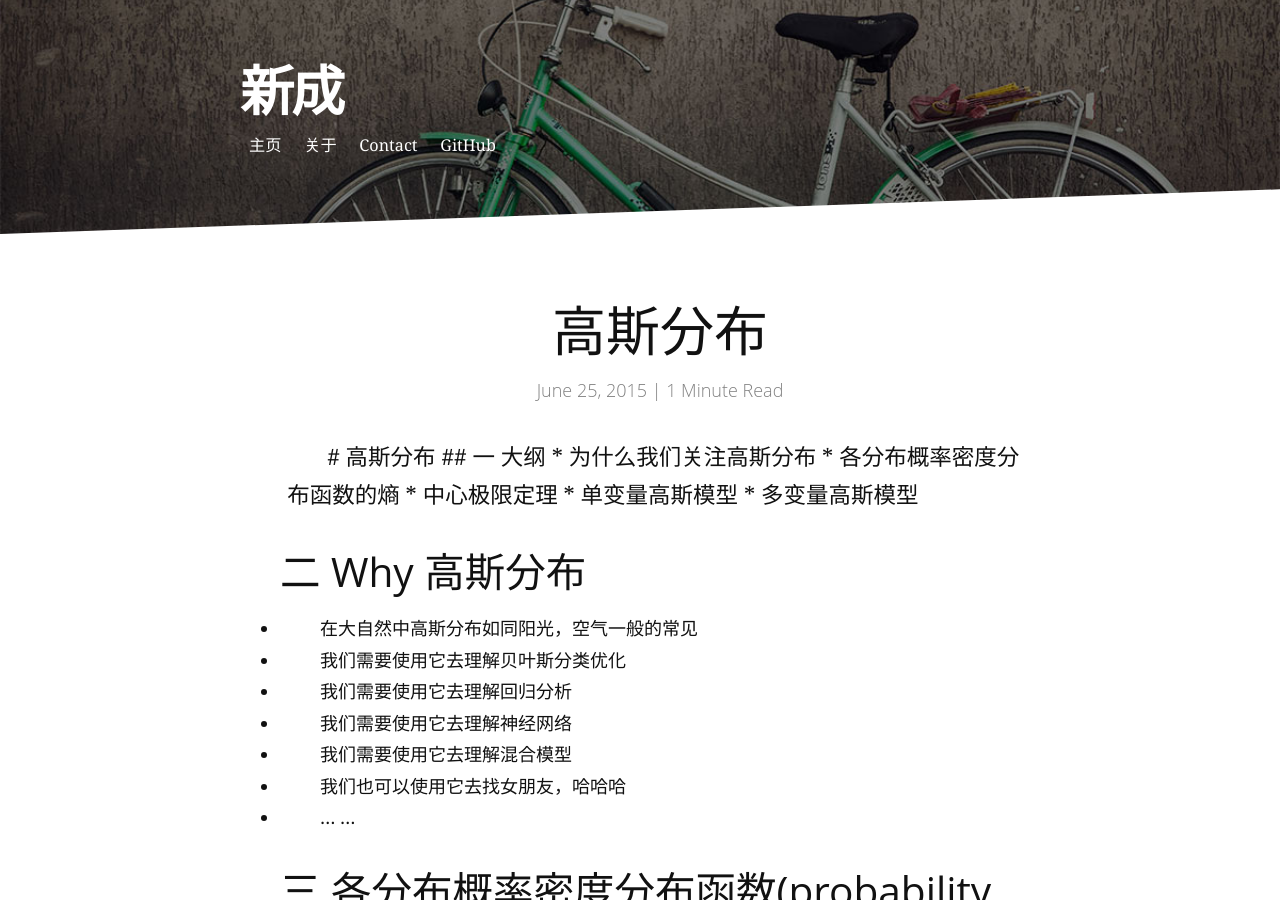
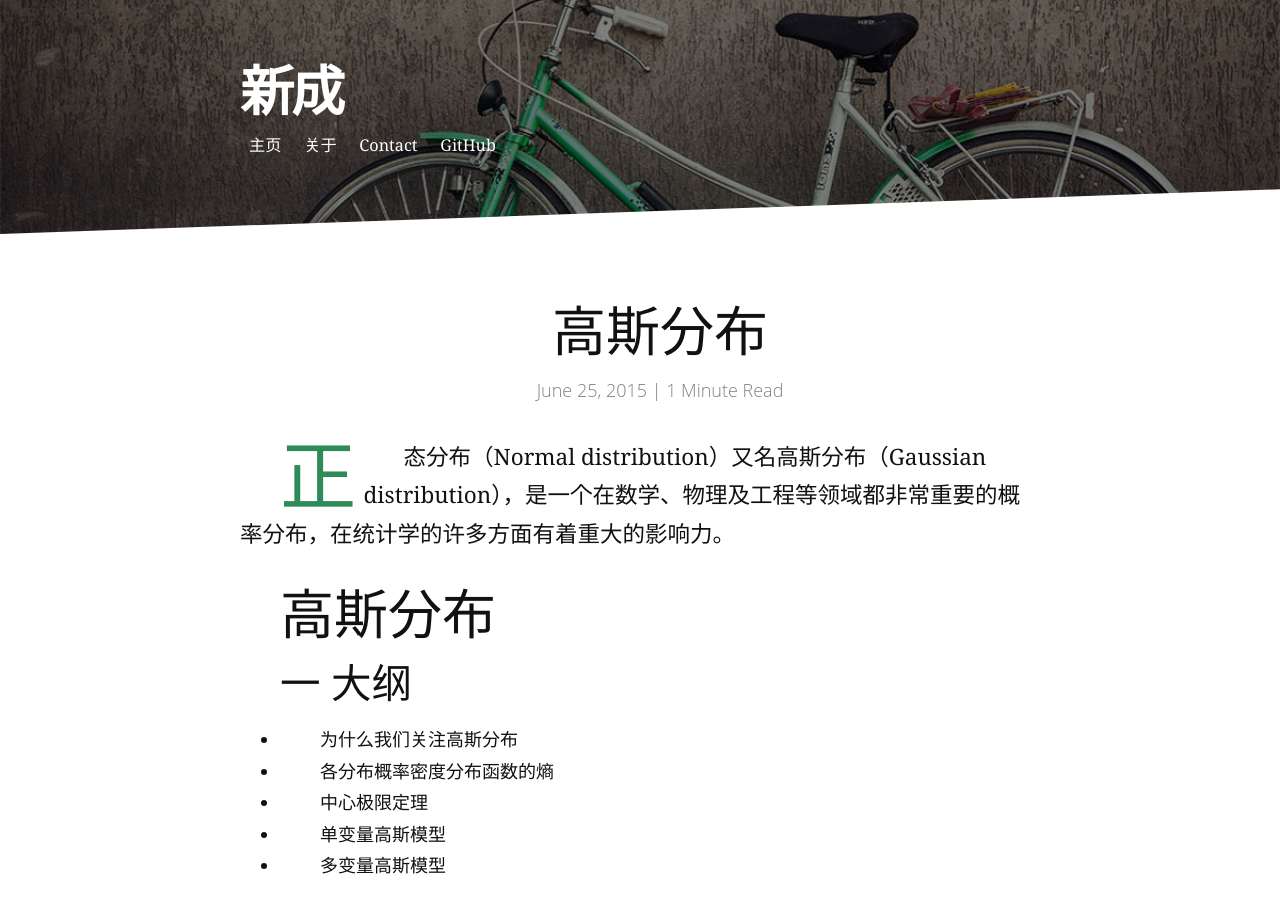
Before and after one commit to JunFuXu/JunFuXu.github.io, a Jekyll site: the page built from _posts/2015-06-25-guassian.markdown, in a window 1280 px wide and 900 px high. Built offline with Jekyll 4.4.1, drawn with Linux system fonts in a browser that asks for light colours; Markdown is read by kramdown in place of the engine named in the settings; some of the changed text lies outside the part shown.

Commit message:
guassian

```diff
--- a/_posts/2015-06-25-guassian.markdown
+++ b/_posts/2015-06-25-guassian.markdown
@@ -10,16 +10,17 @@ p{
 
 </style>
 
-<p class="intro"><span class="dropcap">
-</span># 高斯分布
-
+<p class="intro">
+	<span class="dropcap">正</span>态分布（Normal distribution）又名高斯分布（Gaussian distribution），是一个在数学、物理及工程等领域都非常重要的概率分布，在统计学的许多方面有着重大的影响力。
+</p>
+# 高斯分布
 ## 一 大纲
 * 为什么我们关注高斯分布
 * 各分布概率密度分布函数的熵
 * 中心极限定理
 * 单变量高斯模型
 * 多变量高斯模型
-</p>
+
 
 ## 二	Why 高斯分布
 * 在大自然中高斯分布如同阳光，空气一般的常见
@@ -110,6 +111,3 @@ ps:正态分布是在方差为1的分布中熵最大的分布
 中心极限定理也就解释了，为什么正态分布在大自然中如阳光般的常见。大自然中有很多重复例样，但又不完成相同。比如某天10个人去买彩票(事件相互独立)，那么用中心极限定理就可以很容易的知道，这10个人中奖平均值是服从正态分布。生活中这样的例子简直恒河沙数。
 PS:人类乃至整个宇宙当中很多事件事务都和相似或自相似。以前听一个学数学老师说分形，分形学中有这么一个观点万物都是自相似的。
 </p>
-
-
-<p class="intro"><span class="dropcap">本</span>来今天是应该去修改小论文的，可是真是一千个一万个的不愿意不写和修改，内心中总感觉有一股无形的力量的排斥那东东，主要是感觉我写的东东太没含金量，我现在只想说对于科研即是渴望又是失望，一直梦想自己能找到人生导师....唉，这个说多了都是泪。论文没要去写，早上起来一到实验室就去刷开源中国,</p>
```
